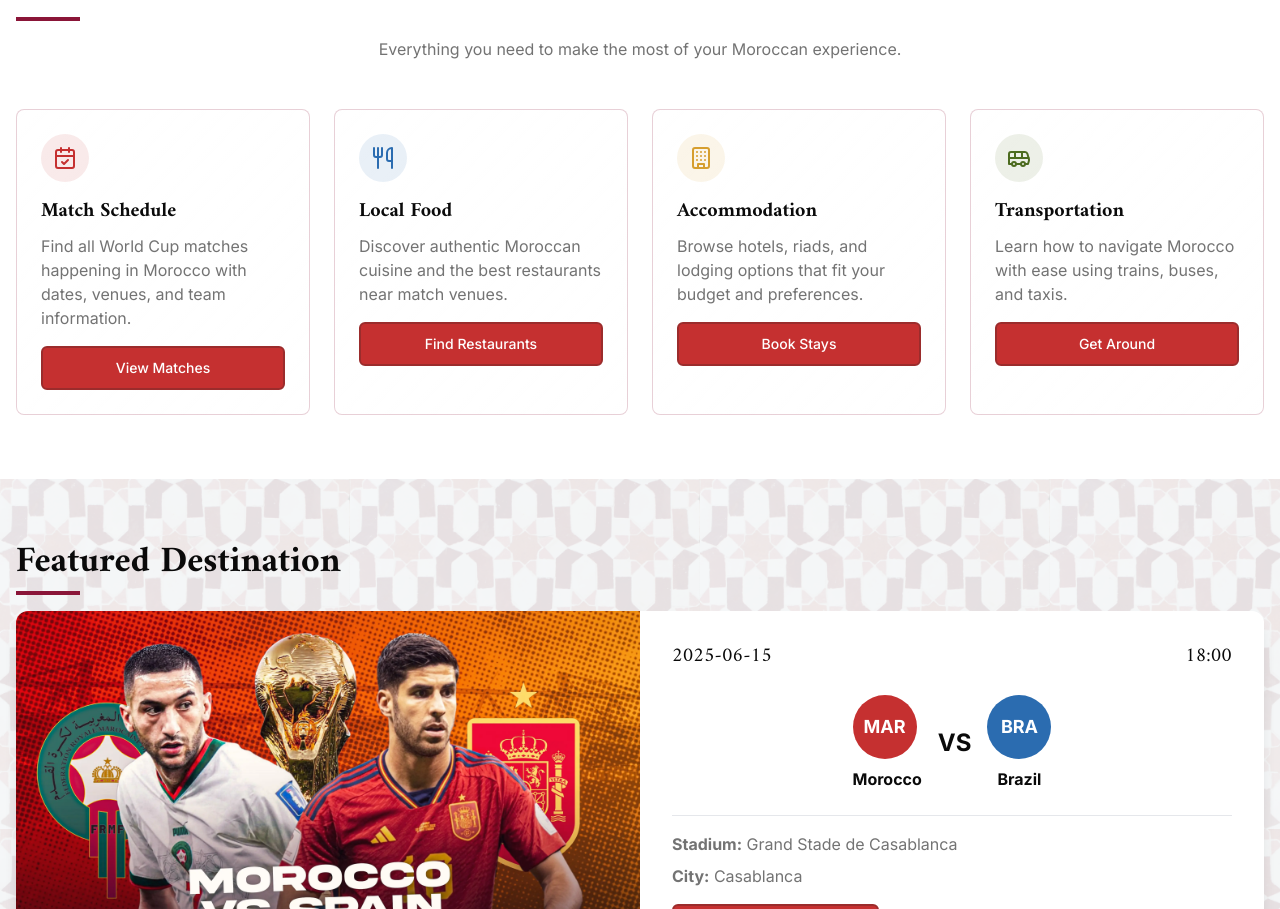
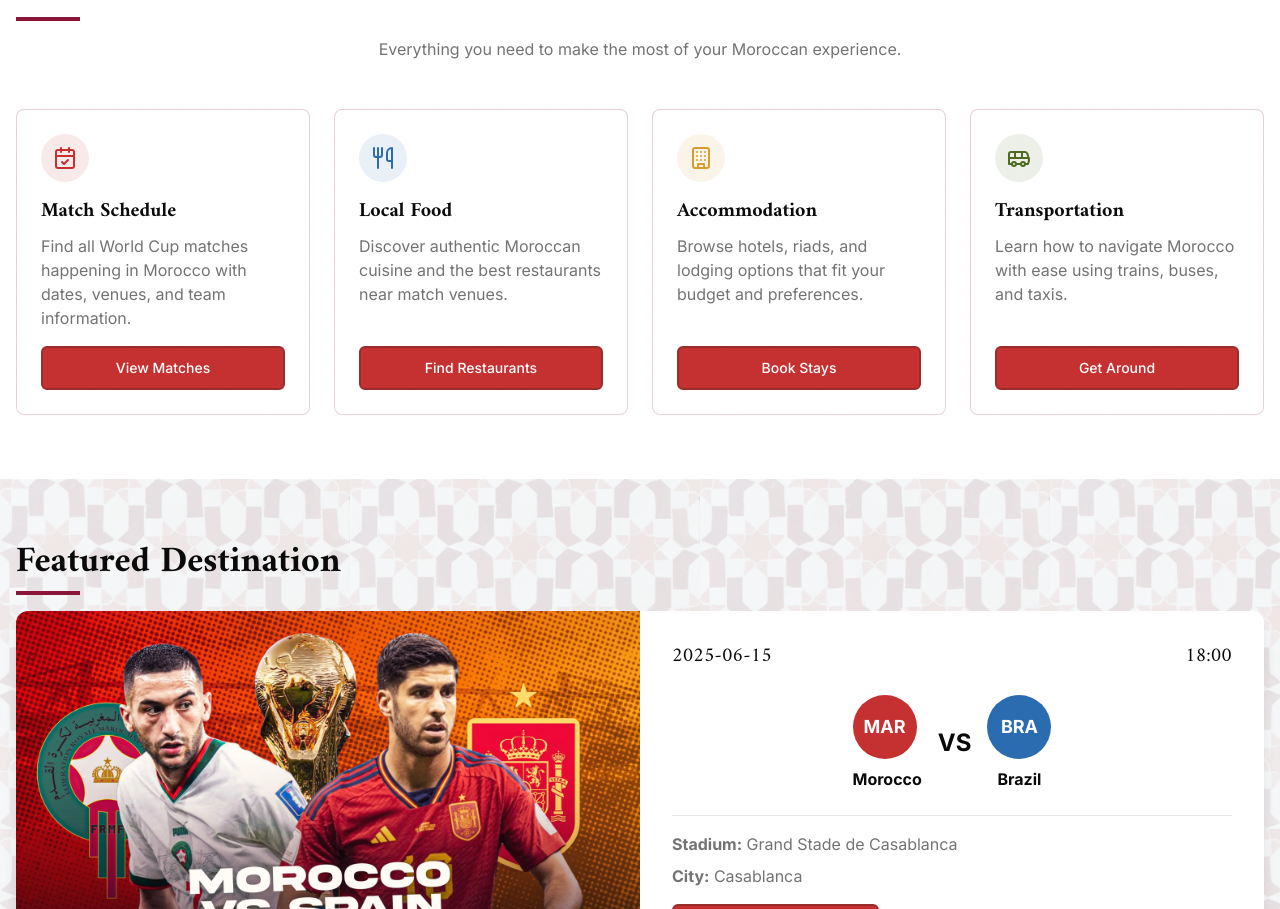
Before and after one commit to zohirben/WCP2-Platform, a Next.js app: page / in a window 1280 px wide. Shown: the part 932-1841 px from the top of the page. Built offline with nearby package versions, Linux system fonts and the light colour scheme.

Commit message:
fixed moroccan card

```diff
--- a/app/globals.css
+++ b/app/globals.css
@@ -107,9 +107,10 @@
   }
 
   .moroccan-card {
-    @apply border border-[#8A1538]/20 rounded-lg p-6 transition-all duration-300;
+    @apply border border-[#8A1538]/20 rounded-lg p-6 transition-all duration-300 flex flex-col h-full;
     background: linear-gradient(to bottom right, rgba(255, 255, 255, 0.9), rgba(255, 255, 255, 0.8));
     backdrop-filter: blur(10px);
+    min-height: 280px;
   }
 
   .moroccan-card:hover {
--- a/app/page.tsx
+++ b/app/page.tsx
@@ -92,9 +92,11 @@ export default function Home() {
               <p className="text-muted-foreground mb-4">
                 Find all World Cup matches happening in Morocco with dates, venues, and team information.
               </p>
+              <div className="mt-auto">
                 <ButtonCTA href="/offers" variant="moroccan" className="w-full">
                   View Matches
                 </ButtonCTA>
+              </div>
             </div>
 
             <div className="moroccan-card animate-fadeInUp animate-delay-100">
@@ -105,9 +107,11 @@ export default function Home() {
               <p className="text-muted-foreground mb-4">
                 Discover authentic Moroccan cuisine and the best restaurants near match venues.
               </p>
+              <div className="mt-auto">
                 <ButtonCTA href="/offers" variant="moroccan" className="w-full">
                   Find Restaurants
                 </ButtonCTA>
+              </div>
             </div>
 
             <div className="moroccan-card animate-fadeInUp animate-delay-200">
@@ -118,9 +122,11 @@ export default function Home() {
               <p className="text-muted-foreground mb-4">
                 Browse hotels, riads, and lodging options that fit your budget and preferences.
               </p>
+              <div className="mt-auto">
                 <ButtonCTA href="/offers" variant="moroccan" className="w-full">
                   Book Stays
                 </ButtonCTA>
+              </div>
             </div>
 
             <div className="moroccan-card animate-fadeInUp animate-delay-300">
@@ -131,9 +137,11 @@ export default function Home() {
               <p className="text-muted-foreground mb-4">
                 Learn how to navigate Morocco with ease using trains, buses, and taxis.
               </p>
+              <div className="mt-auto">
                 <ButtonCTA href="/offers" variant="moroccan" className="w-full">
                   Get Around
                 </ButtonCTA>
+              </div>
             </div>
           </div>
         </div>
```
Also changed, not shown: 1 other file (tests, documents, lock files or other folders). Lines whose indentation alone changed are shown as unchanged.
